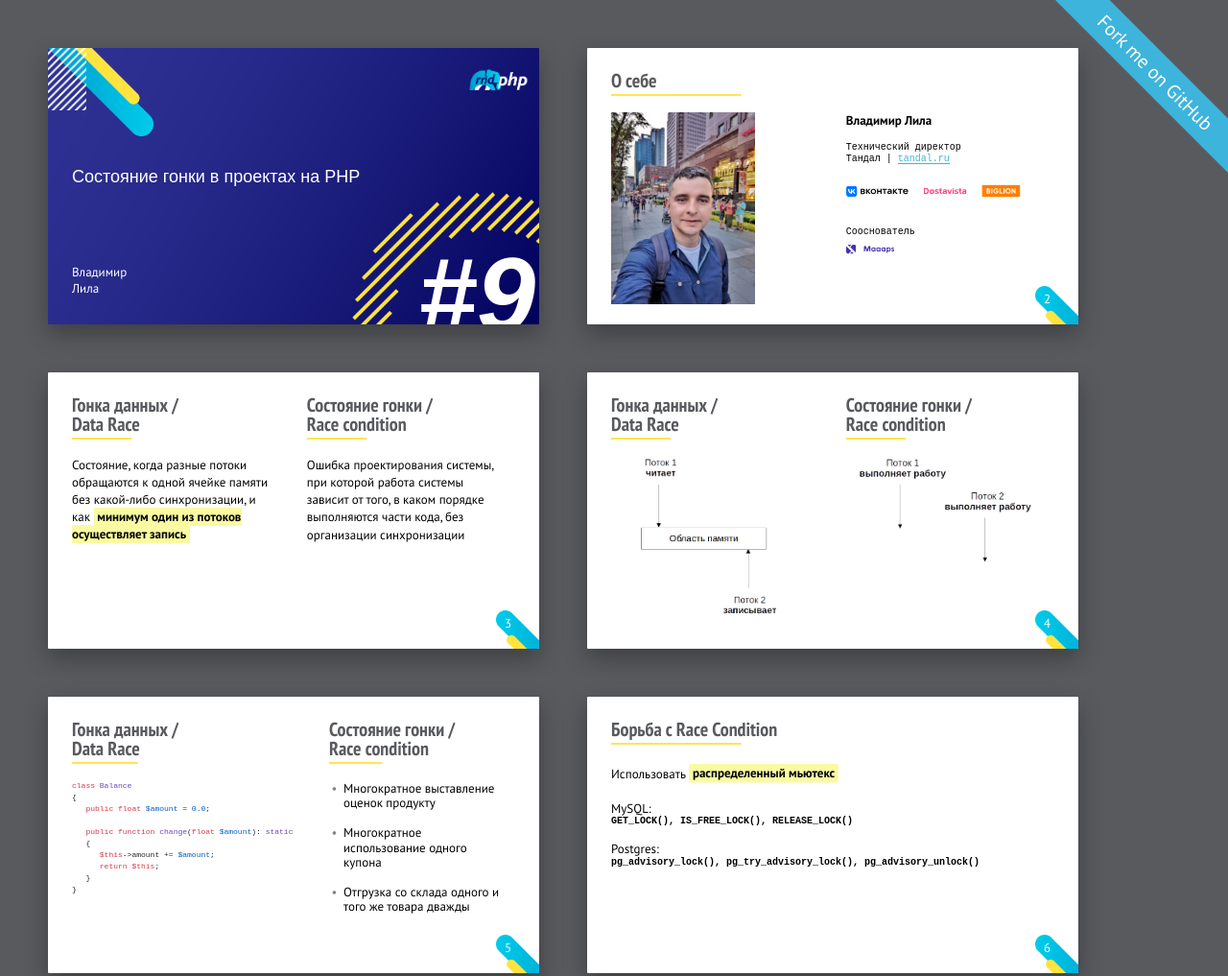
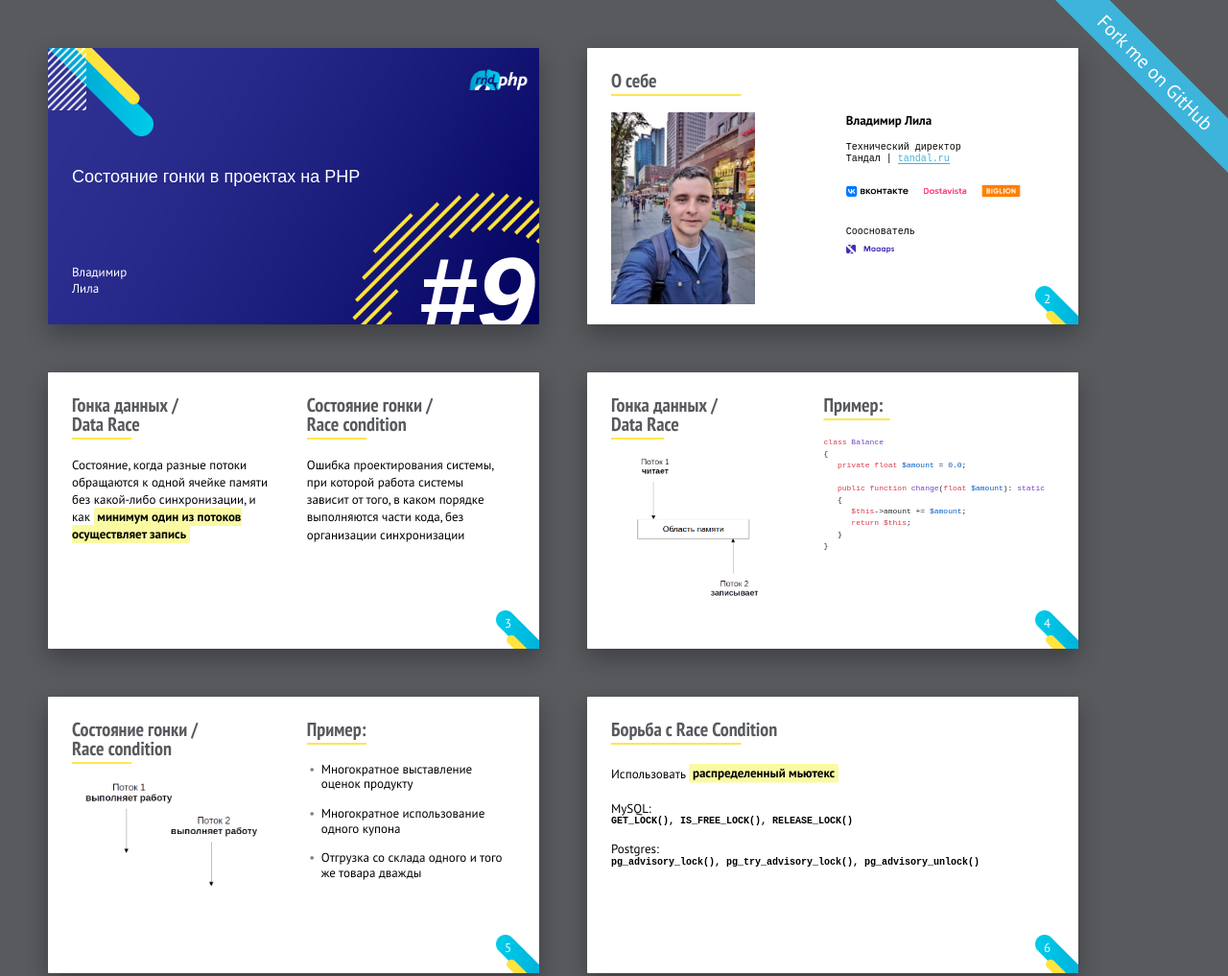
Before and after one commit to vblila/rndphp-race-condition, a website: page index.html in a window 1280 px wide. Shown: the top 1017 px of the page at 96% size. Drawn offline with Linux system fonts and the light colour scheme.

Commit message:
Картикни сразу с примерами

```diff
--- a/index.html
+++ b/index.html
@@ -91,21 +91,10 @@
                 </div>
             </div>
             <div>
-                <h2>Состояние гонки /<br>Race condition</h2>
-                <div class="next">
-                    <img class="next" src="pictures/lila/race-condition.png" style="max-width: 90%; display: block;margin: auto;">
-                </div>
-            </div>
-        </div>
-    </section>
-
-    <section class="slide">
-        <div class="columns two">
-            <div>
-                <h2>Гонка данных /<br>Data Race</h2>
+                <h2>Пример:</h2>
                 <pre class="lh-15 next font-monospace" style="color: rgb(36, 41, 46); background-color: rgb(255, 255, 255); font-weight: 400; "><span style="color: rgb(36, 41, 46); font-weight: 400;"><span style="color: rgb(215, 58, 73); font-weight: 400;">class</span> <span style="color: rgb(111, 66, 193); font-weight: 400;">Balance</span>
 </span>{
-   <span style="color: rgb(215, 58, 73); font-weight: 400;">public</span> <span style="color: rgb(215, 58, 73); font-weight: 400;">float</span> <span style="color: rgb(0, 92, 197); font-weight: 400;">$amount</span> = <span style="color: rgb(0, 92, 197); font-weight: 400;">0.0</span>;
+   <span style="color: rgb(215, 58, 73); font-weight: 400;">private</span> <span style="color: rgb(215, 58, 73); font-weight: 400;">float</span> <span style="color: rgb(0, 92, 197); font-weight: 400;">$amount</span> = <span style="color: rgb(0, 92, 197); font-weight: 400;">0.0</span>;
 
    <span style="color: rgb(215, 58, 73); font-weight: 400;">public</span> <span style="color: rgb(36, 41, 46); font-weight: 400;"><span style="color: rgb(215, 58, 73); font-weight: 400;">function</span> <span style="color: rgb(111, 66, 193); font-weight: 400;">change</span>(<span style="color: rgb(36, 41, 46); font-weight: 400;"><span style="color: rgb(215, 58, 73); font-weight: 400;">float</span> <span style="color: rgb(0, 92, 197); font-weight: 400;">$amount</span></span>): <span style="color: rgb(111, 66, 193); font-weight: 400;">static</span>
    </span>{
@@ -114,9 +103,20 @@
    }
 }</pre>
             </div>
+        </div>
+    </section>
+
+    <section class="slide">
+        <div class="columns two">
             <div>
                 <h2>Состояние гонки /<br>Race condition</h2>
-                <ul class="lh-12">
+                <div class="next">
+                    <img class="next" src="pictures/lila/race-condition.png" style="max-width: 90%; display: block;margin: auto;">
+                </div>
+            </div>
+            <div>
+                <h2>Пример:</h2>
+                <ul class="lh-12 next">
                    <li class="next mb-2">Многократное выставление оценок продукту</li>
                    <li class="next mb-2">Многократное использование одного купона</li>
                    <li class="next mb-2">Отгрузка со склада одного и того же товара дважды</li>
```
